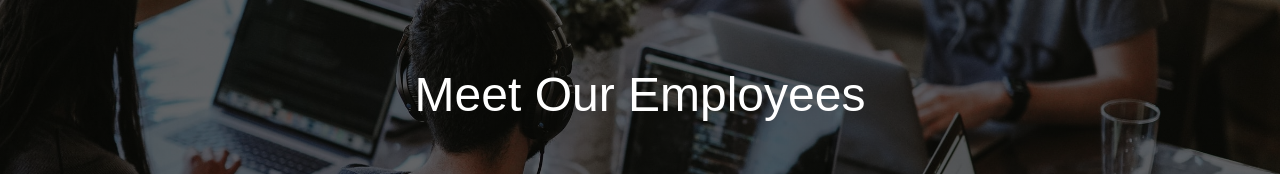
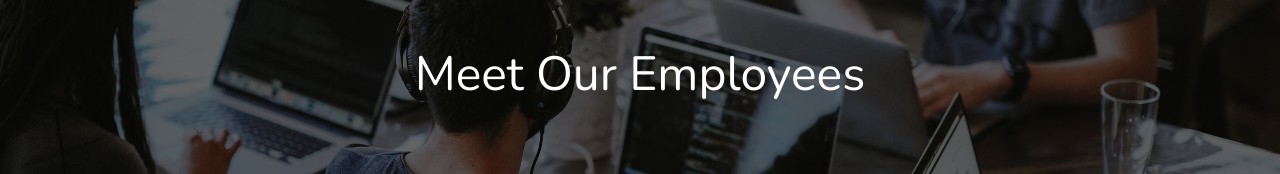
Before and after one commit to ldipaola/Employee-Directory, a React (Create React App) app: page / in a window 1280 px wide. Shown: the top 174 px of the page. Built offline with nearby package versions, Linux system fonts and the light colour scheme.

Commit message:
added font

```diff
--- a/src/compenents/Title/style.css
+++ b/src/compenents/Title/style.css
@@ -1,4 +1,7 @@
+@import url('https://fonts.googleapis.com/css2?family=Nunito:ital,wght@0,400;0,700;1,900&display=swap');
+
 .title {
+  font-family: 'Nunito', sans-serif;
   width: 100%;
   text-align: center;
   font-size: 3rem;
@@ -7,20 +10,14 @@
 }
 
 .hero-image {
-  /* Use "linear-gradient" to add a darken background effect to the image (photographer.jpg). This will make the text easier to read */
   background-image: linear-gradient(rgba(0, 0, 0, 0.5), rgba(0, 0, 0, 0.5)), url("../../img/annie-spratt-QckxruozjRg-unsplash.jpg");
-
-  /* Set a specific height */
-  height: 30%;
-
-  /* Position and center the image to scale nicely on all screens */
+  height: 25%;
   background-position: center;
   background-repeat: no-repeat;
   background-size: cover;
   position: relative;
 }
 
-/* Place text in the middle of the image */
 .hero-text {
   text-align: center;
   position: absolute;
```
